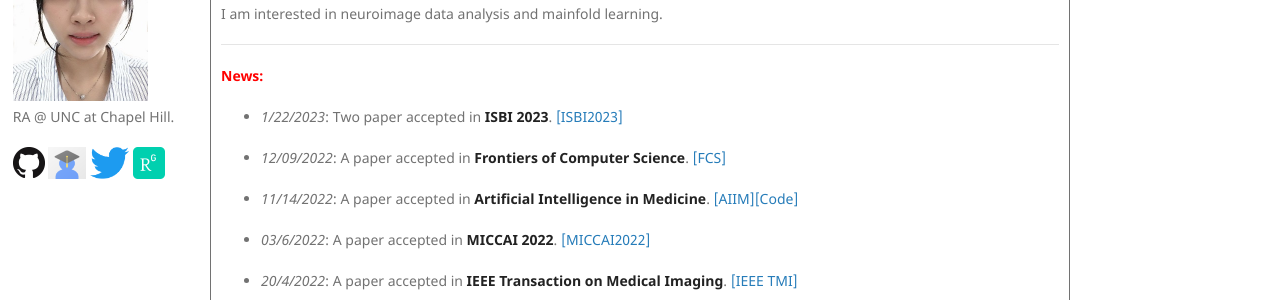
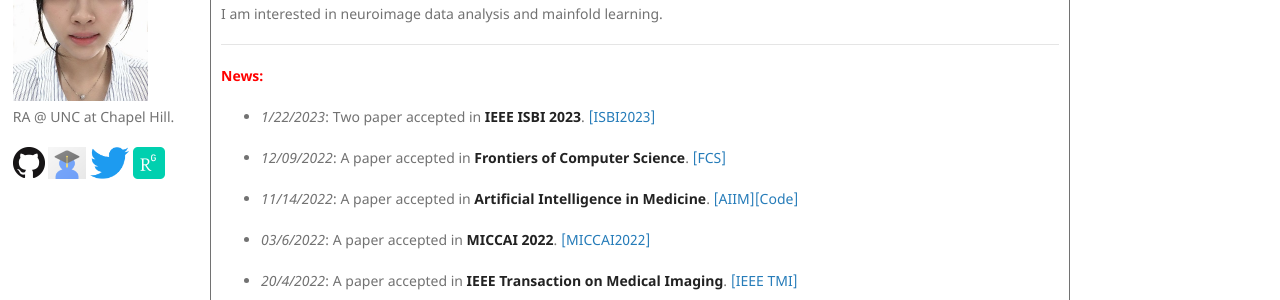
Before and after one commit to Dandy5721/dandy.github.io, a Jekyll site: the page built from index.md, in a window 1280 px wide and 900 px high. Shown: the part 228-528 px from the top of the window. Built offline with Jekyll 4.4.1, drawn with Linux system fonts in a browser that asks for light colours; our own code applies the rules of GitHub Pages for plain Markdown files.

Commit message:
Update index.md

```diff
--- a/index.md
+++ b/index.md
@@ -14,7 +14,7 @@
 
 **<font color=red>News:</font>**
 
-- _1/22/2023_: Two paper accepted in **ISBI 2023**. [[ISBI2023]](http://2023.biomedicalimaging.org/en/)
+- _1/22/2023_: Two paper accepted in **IEEE ISBI 2023**. [[ISBI2023]](http://2023.biomedicalimaging.org/en/)
 
 
 - _12/09/2022_: A paper accepted in **Frontiers of Computer Science**. [[FCS]](https://www.sciencedirect.com/science/article/pii/S0933365722002056)
```
